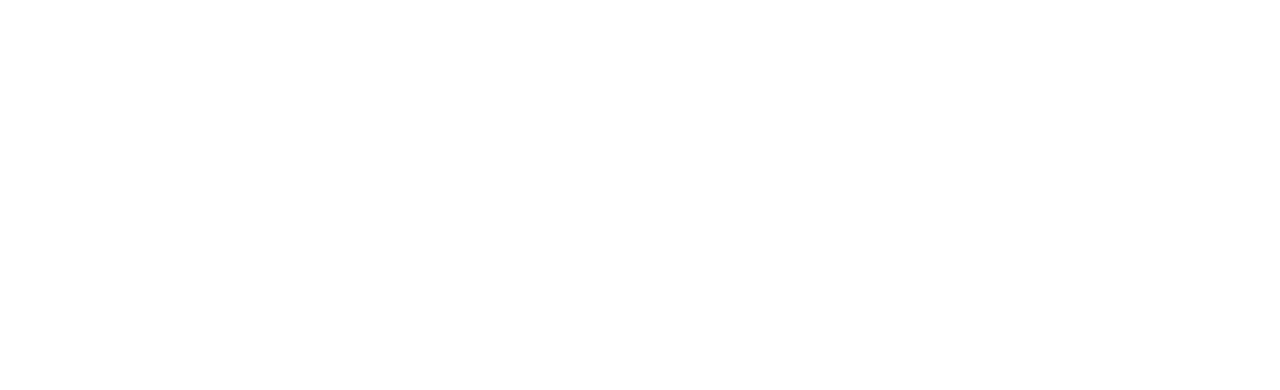
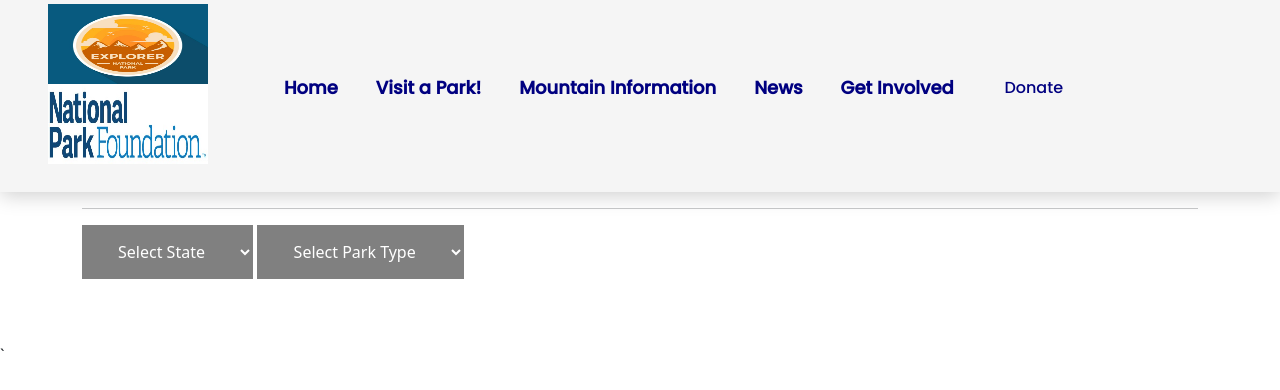
Before and after one commit to JezzRodriguez/Capstone2, a plain HTML site: page nationalpark/index.html in a window 1280 px wide. Drawn offline with nearby package versions, Linux system fonts and the light colour scheme; a web font is replaced by a local one.

Commit message:
National park page and the styling

```diff
--- a/nationalpark/index.html
+++ b/nationalpark/index.html
@@ -1,12 +1,60 @@
 <!DOCTYPE html>
 <html lang="en">
+
 <head>
     <meta charset="UTF-8">
     <meta http-equiv="X-UA-Compatible" content="IE=edge">
     <meta name="viewport" content="width=device-width, initial-scale=1.0">
-    <title>Document</title>
+    <link href="https://cdn.jsdelivr.net/npm/bootstrap@5.3.0-alpha3/dist/css/bootstrap.min.css" rel="stylesheet"
+        integrity="sha384-KK94CHFLLe+nY2dmCWGMq91rCGa5gtU4mk92HdvYe+M/SXH301p5ILy+dN9+nJOZ" crossorigin="anonymous">
+    <script src="https://cdn.jsdelivr.net/npm/bootstrap@5.3.0-alpha3/dist/js/bootstrap.bundle.min.js"
+        integrity="sha384-ENjdO4Dr2bkBIFxQpeoTz1HIcje39Wm4jDKdf19U8gI4ddQ3GYNS7NTKfAdVQSZe"
+        crossorigin="anonymous"></script>
+    <script defer src="../scripts/locationData.js"></script>
+    <script defer src="../scripts/parkTypeData.js"></script>
+    <script defer src="../scripts/nationalParkData.js"></script>
+    <script defer src="./nationalpark.js"></script>
+    <link href="https://fonts.googleapis.com/css?family=Arvo&display=swap" rel="stylesheet">
+    <link rel="stylesheet" href="/navbar.css">
+    <link rel="stylesheet" href="nationalpark.css">
+    <title>Search National Park Search</title>
 </head>
+
 <body>
+    <h1>
+        <nav>
+            <div class="logo">
+                <img src="/images/logo1.jpg" alt="Sahsik Logo">
+                <img src="/images/logo2.jpg" alt="Sahsik Logo">
+            </div>
+            <div class="hamburger">
+                <div class="bars1"></div>
+                <div class="bars2"></div>
+                <div class="bars3"></div>
+            </div>
+            <ul class="nav-links">
+                <li><a href="/">Home</a></li>
+                <li><a href="/nationalpark/">Visit a Park!</a></li>
+                <li><a href="/mountains/"> Mountain Information</a></li>
+                <li><a href="/userregistration/">News</a></li>
+                <li><a href="/contactus/">Get Involved</a></li>
+                <li><a href=""><button class="donate-button" type="button">Donate</button></a></li>
+            </ul>
 
+        </nav>
+    </h1>
+    <div class="container">
+        <hr>
+
+        <select class="button" id="parkLocation">
+            <option value="">Select State</option>
+        </select>
+
+        <select class="button" id="parkType">
+            <option value="">Select Park Type</option>
+        </select>
+        <div id="parkCards" class="row"></div>
+    </div>`
 </body>
+
 </html>
--- /dev/null
+++ b/nationalpark/nationalpark.css
@@ -0,0 +1,15 @@
+.button {
+    background-color: grey;
+    border: none;
+    color: white;
+    padding: 15px 32px;
+    text-align: center;
+    text-decoration: none;
+    display: inline-block;
+    font-size: 16px;
+    margin-bottom: 4rem;
+  }
+
+  .row {
+    background-color: rgba(25, 25, 137, 0.819);
+  }
```
